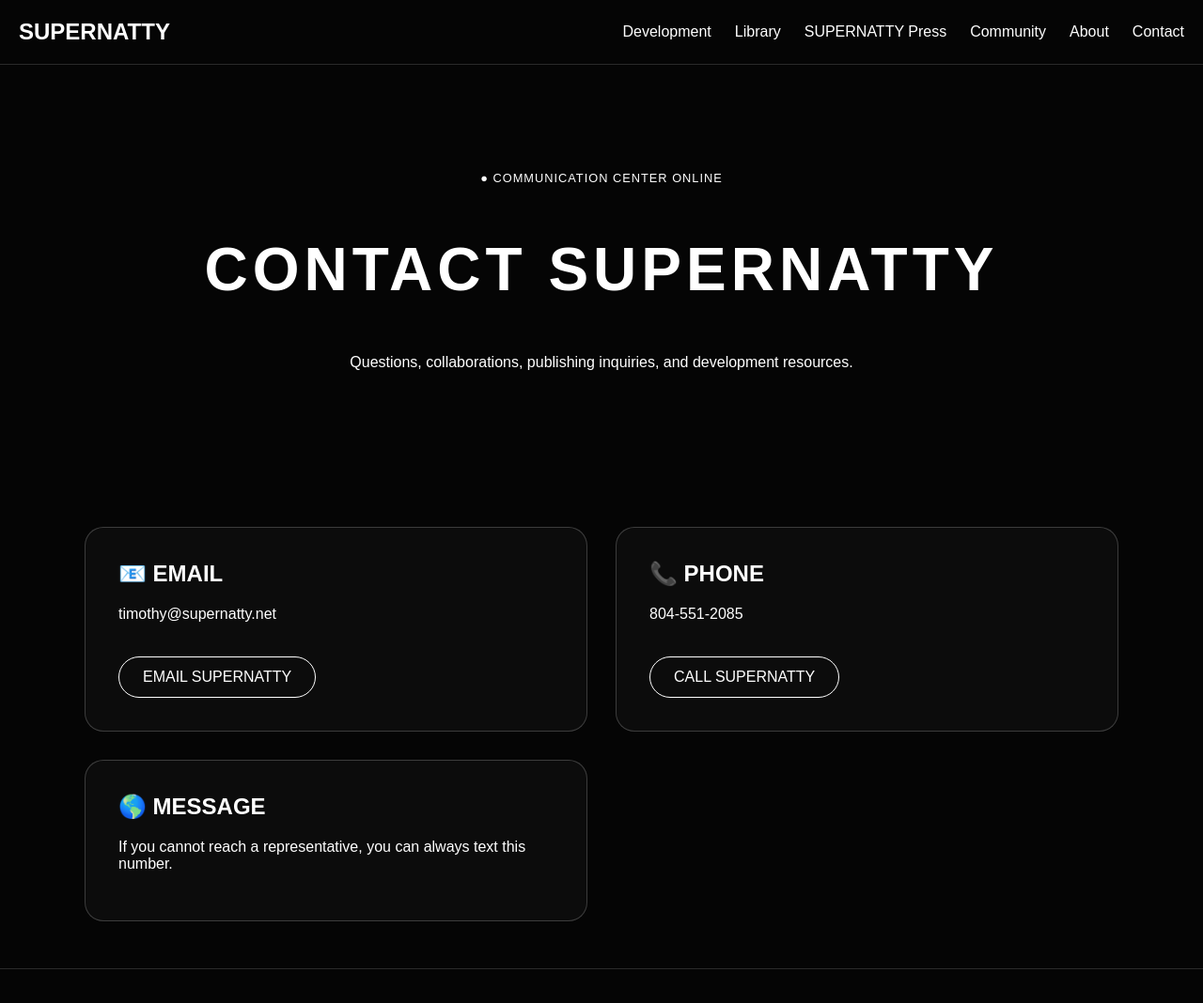
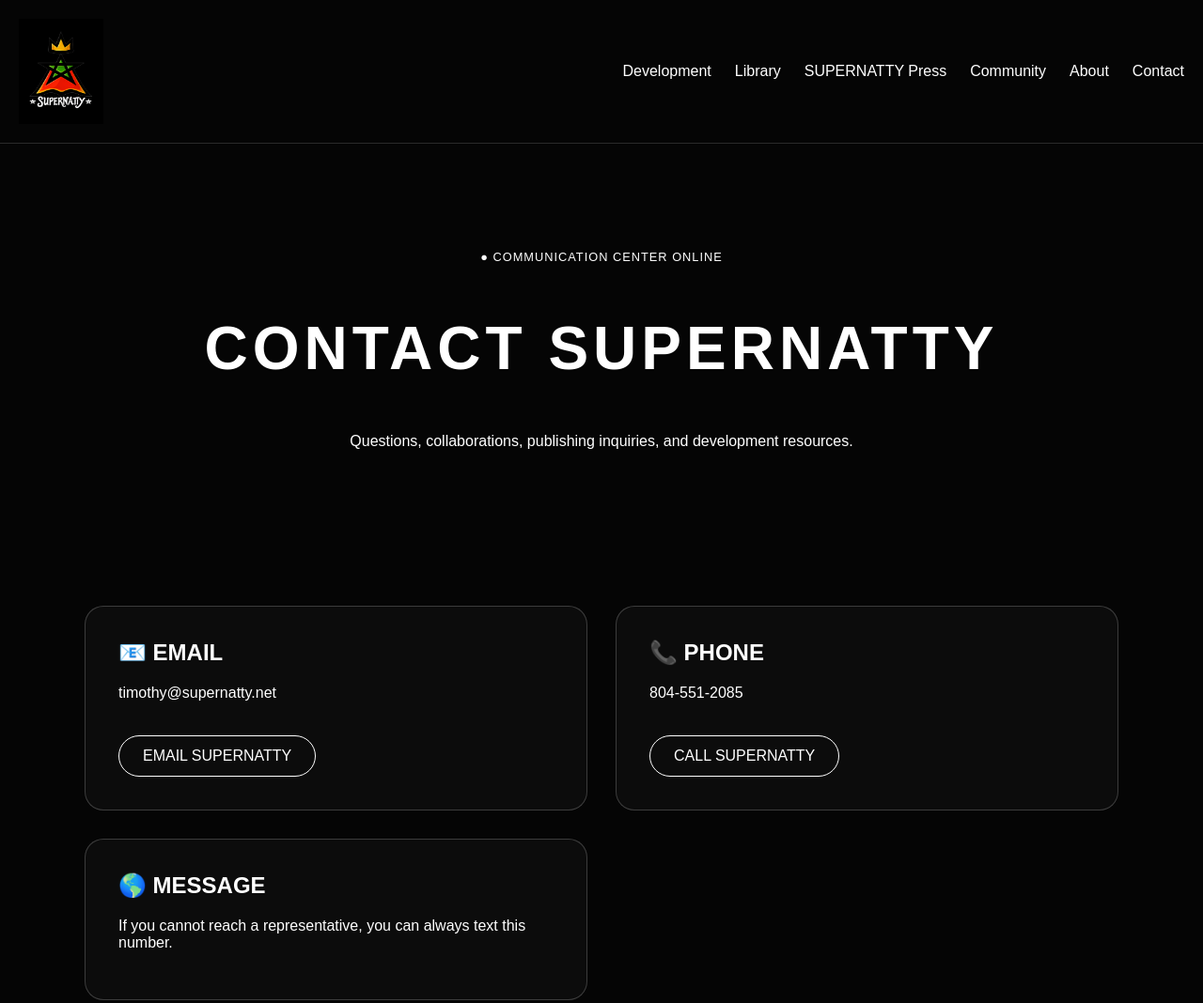
Before and after one commit to T1001-1101/supernatty-site, a plain HTML site: page contact.html in a window 1280 px wide. Shown: the top 1068 px of the page at 94% size. Drawn offline with Linux system fonts and the light colour scheme.

Commit message:
Update navigation logo link to index.html

```diff
--- a/contact.html
+++ b/contact.html
@@ -23,8 +23,12 @@
 <nav class="site-nav">
 
 
-<a href="v3.html" class="nav-logo">
-SUPERNATTY
+<a href="index.html" class="nav-logo">
+
+<img src="Images/IMG_20260801_142408.png"
+alt="SUPERNATTY Logo"
+class="nav-logo-image">
+
 </a>
 
 
```
